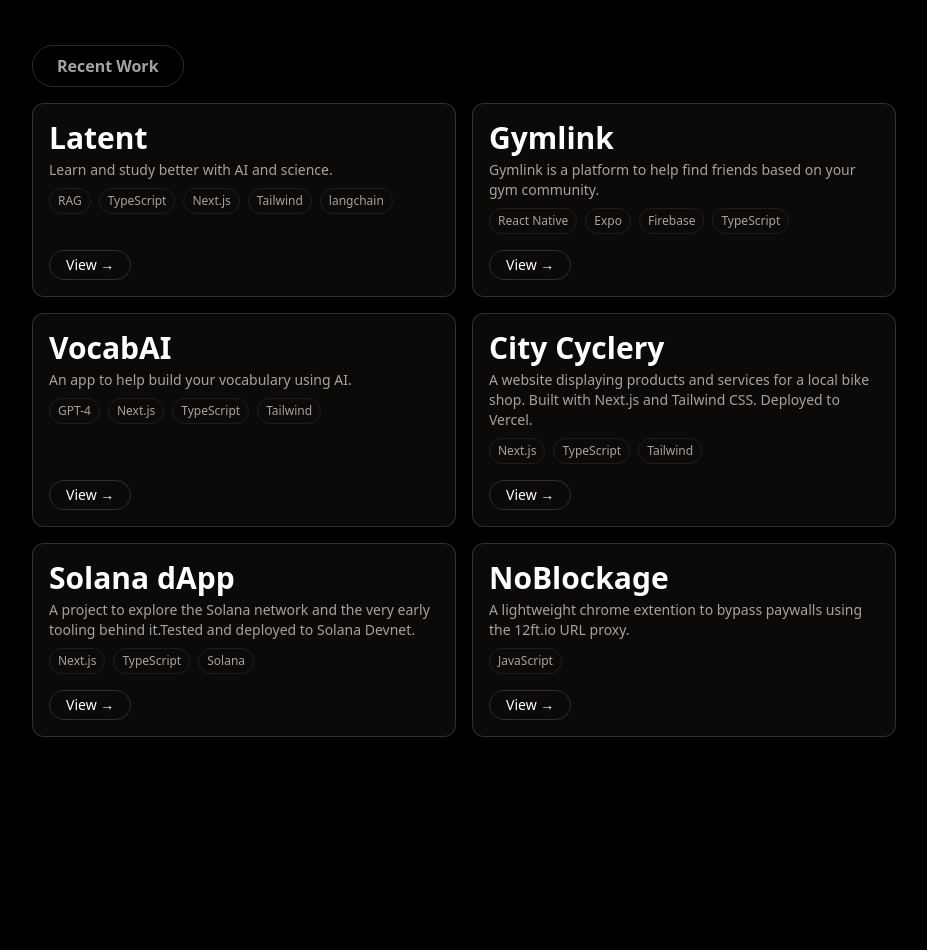
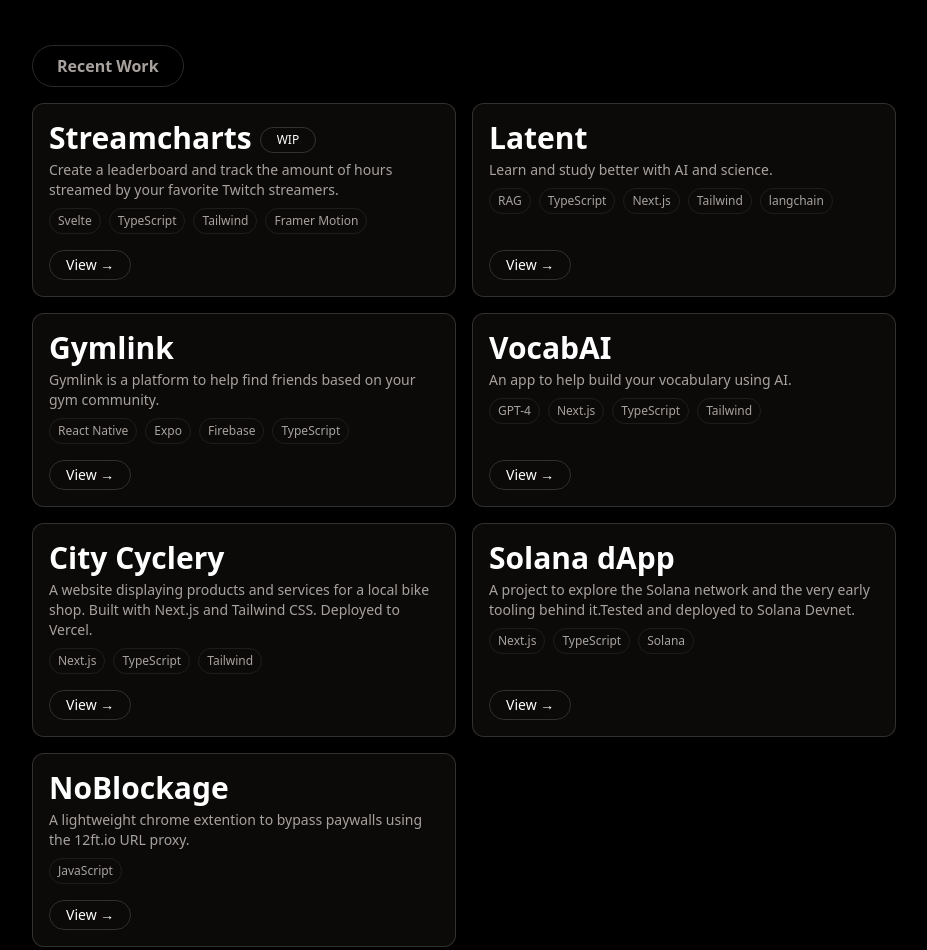
Before and after one commit to dylanreedx/portfolio, an Astro site: page / in a window 1280 px wide. Shown: the part 3050-4000 px from the top of the page, without its empty margins (176-1103 px from the left). Before the commit the page ends 3835 px from the top, so only its background shows below. Built offline with nearby package versions, Linux system fonts and the light colour scheme; Astro itself is replaced by a stand-in of ours.

Commit message:
added streamcharts wip

```diff
--- a/src/components/Card.astro
+++ b/src/components/Card.astro
@@ -4,9 +4,10 @@
   description: string;
   tags: string[];
   url: string;
+  wip?: boolean;
 }
 
-const {url, title, description, tags} = Astro.props;
+const {url, title, description, tags, wip} = Astro.props;
 
 // random scale between 1 and 1.3
 const scale = Math.random() * 0.3 + 1;
@@ -16,9 +17,18 @@
   class='rounded-xl p-4 transition-all bg-stone-950 text-white ease-in-out duration-100 hover:bg-stone-200/10 backdrop-blur-md relative overflow-hidden border-[0.5px] border-stone-400/25 flex flex-col justify-between cursor-pointer'
 >
   <div class='z-50'>
-    <h2 class='text-3xl font-semibold mb-1'>
-      {title}
-    </h2>
+    <div class='flex items-center gap-2'>
+      <h2 class='text-3xl font-semibold mb-1'>
+        {title}
+      </h2>
+      {
+        wip && (
+          <p class='px-4 py-1 text-xs bg-light-500 text-dark-100 border-stone-400/25 border-[0.5px] rounded-full '>
+            WIP
+          </p>
+        )
+      }
+    </div>
     <p class='text-sm text-stone-400'>
       {description}
     </p>
--- a/src/pages/index.astro
+++ b/src/pages/index.astro
@@ -127,6 +127,7 @@
               title={project.title}
               description={project.description}
               url={project.url}
+              wip={project.wip}
               tags={project.tags}
             />
           ))
--- a/src/utils/work.json
+++ b/src/utils/work.json
@@ -1,5 +1,12 @@
 {
   "projects": [
+    {
+      "title": "Streamcharts",
+      "description": "Create a leaderboard and track the amount of hours streamed by your favorite Twitch streamers.",
+      "url": "https://streamcharts.vercel.app",
+      "wip": true,
+      "tags": ["Svelte", "TypeScript", "Tailwind", "Framer Motion"]
+    },
     {
       "title": "Latent",
       "description": "Learn and study better with AI and science.",
--- a/src/utils/work.ts
+++ b/src/utils/work.ts
@@ -3,4 +3,5 @@
   description: string;
   tags: string[];
   url: string;
+  wip?: boolean;
 }
```
